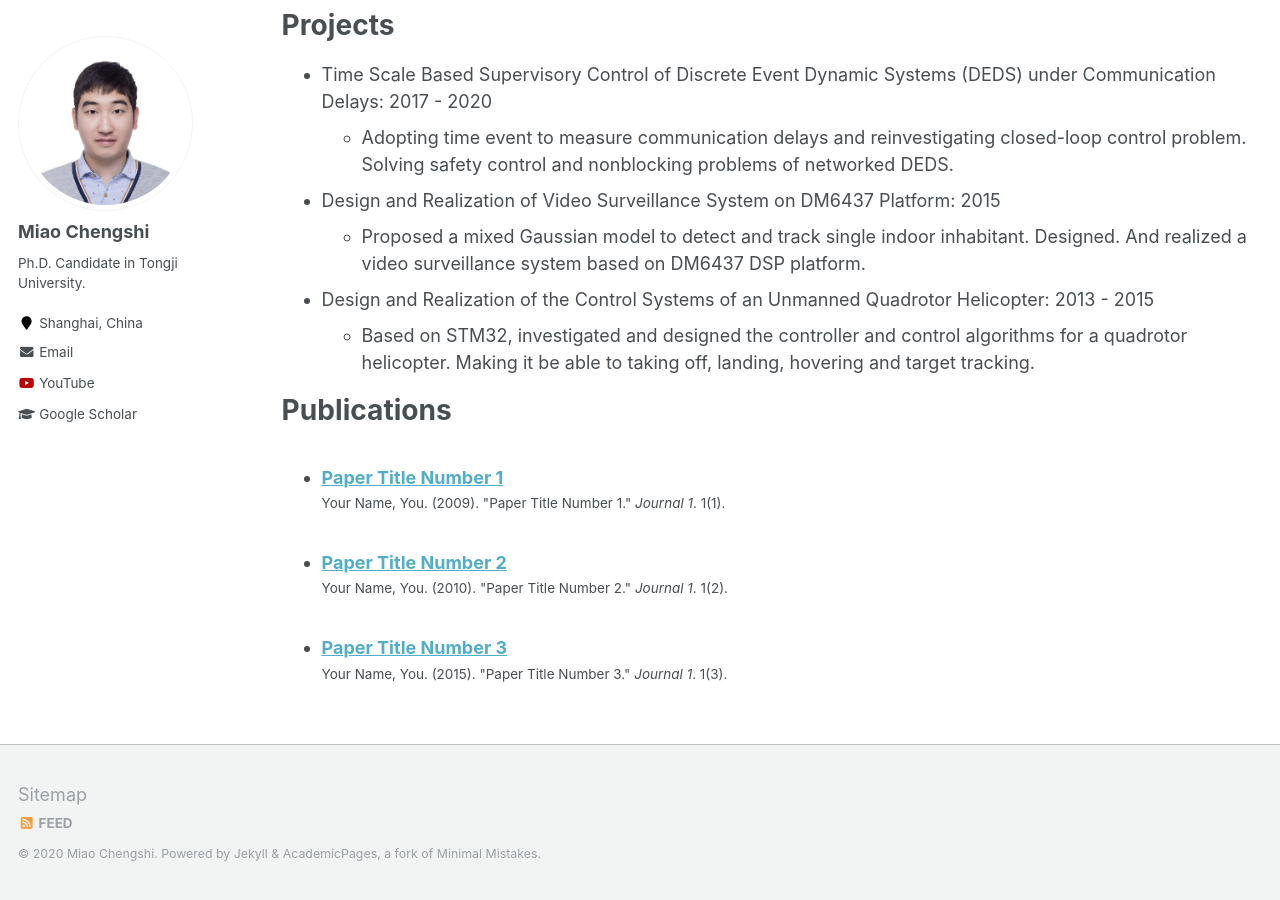
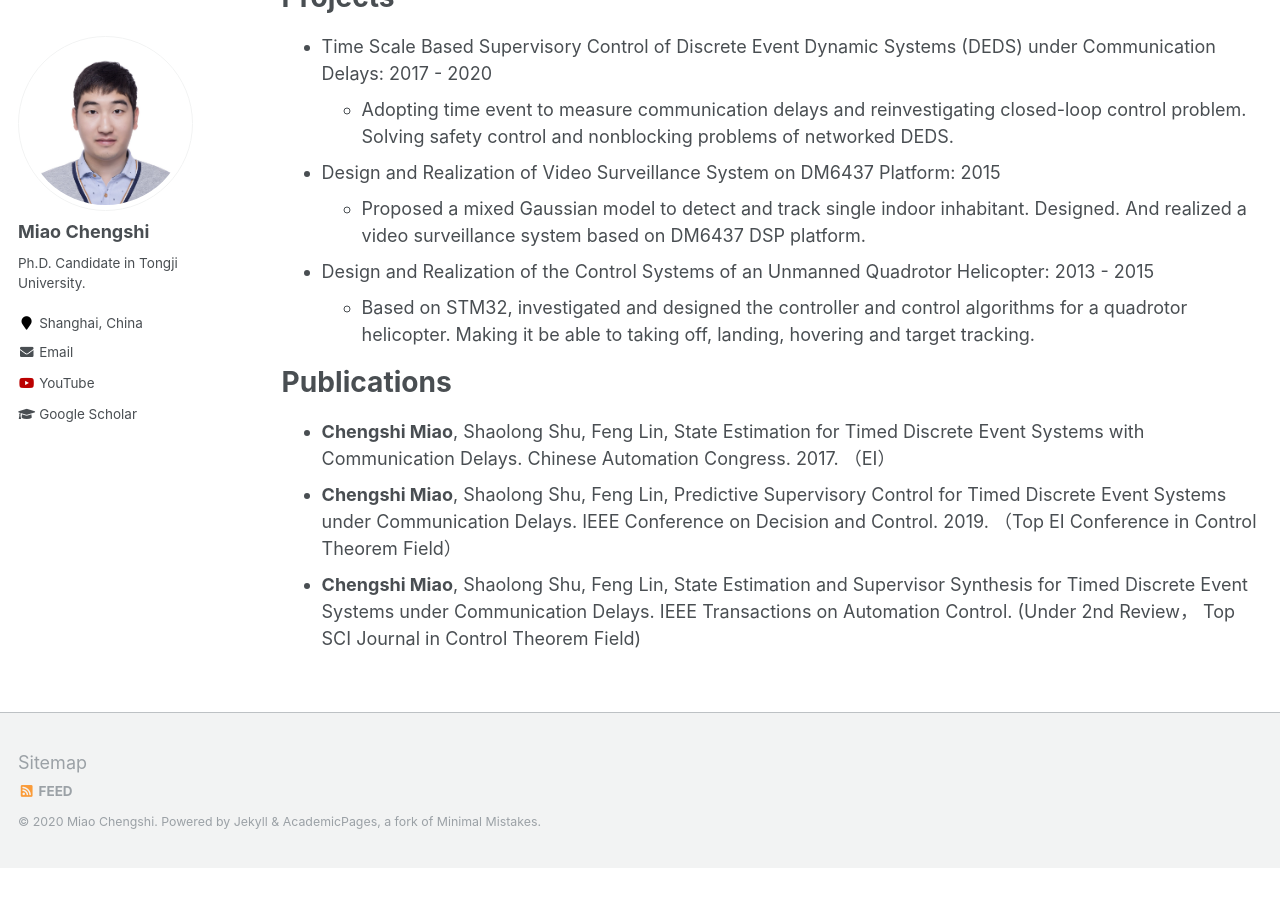
Before and after one commit to miaochengshi/miaochengshi.github.io, a Jekyll site: the page built from _pages/cv.md, in a window 1280 px wide and 900 px high, scrolled down 1195 px. Built offline with Jekyll 4.4.1, drawn with Linux system fonts in a browser that asks for light colours; our own code applies the rules of GitHub Pages for plain Markdown files; after the commit the page ends 2063 px from its top, so only the background shows below that.

Commit message:
Update cv.md

```diff
--- a/_pages/cv.md
+++ b/_pages/cv.md
@@ -1,6 +1,6 @@
 ---
 layout: archive
-title:
+title: " "
 permalink: /cv/
 author_profile: true
 redirect_from:
@@ -53,6 +53,6 @@ Projects
 
 Publications
 ======
-  <ul>{% for post in site.publications %}
-    {% include archive-single-cv.html %}
-  {% endfor %}</ul>
+* **Chengshi Miao**, Shaolong Shu, Feng Lin, State Estimation for Timed Discrete Event Systems with Communication Delays. Chinese Automation Congress. 2017. （EI）
+* **Chengshi Miao**, Shaolong Shu, Feng Lin, Predictive Supervisory Control for Timed Discrete Event Systems under Communication Delays. IEEE Conference on Decision and Control. 2019. （Top EI Conference in Control Theorem Field）
+* **Chengshi Miao**, Shaolong Shu, Feng Lin, State Estimation and Supervisor Synthesis for Timed Discrete Event Systems under Communication Delays. IEEE Transactions on Automation Control. (Under 2nd Review， Top SCI Journal in Control Theorem Field)
```
